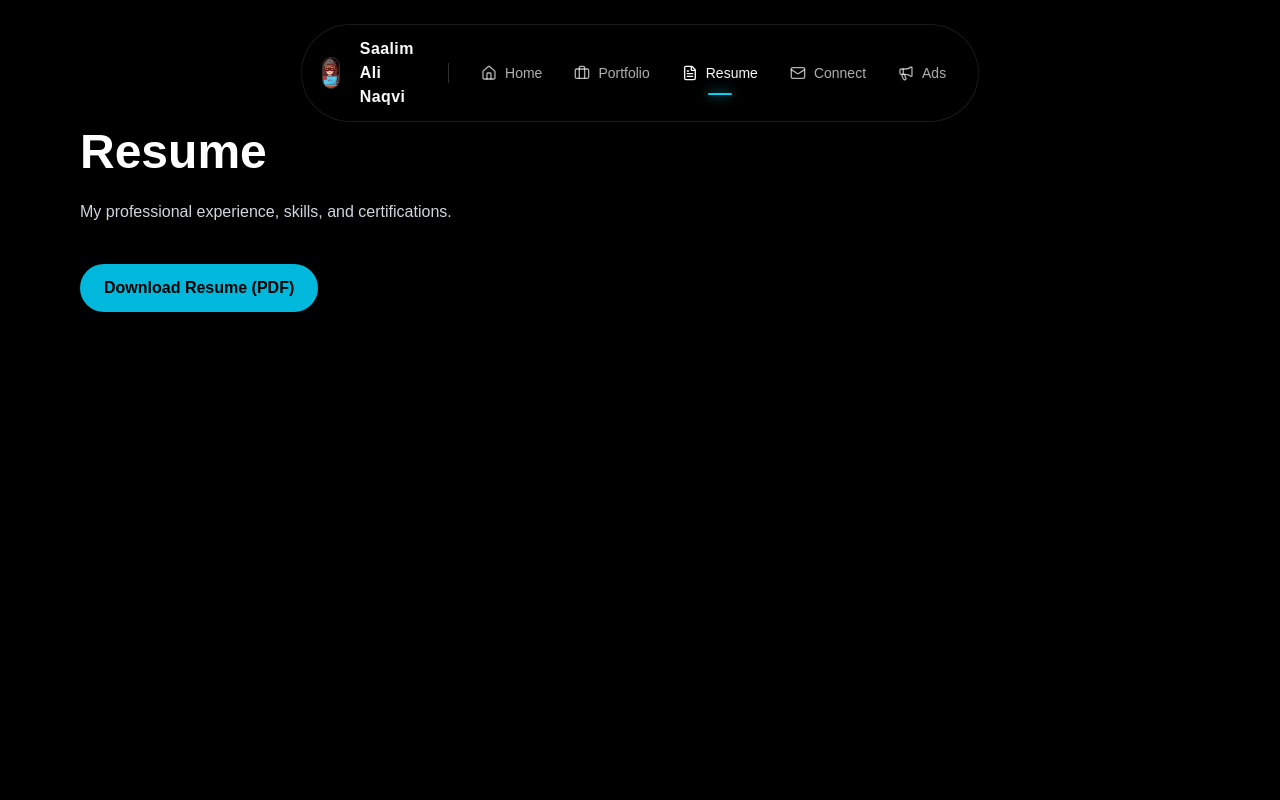
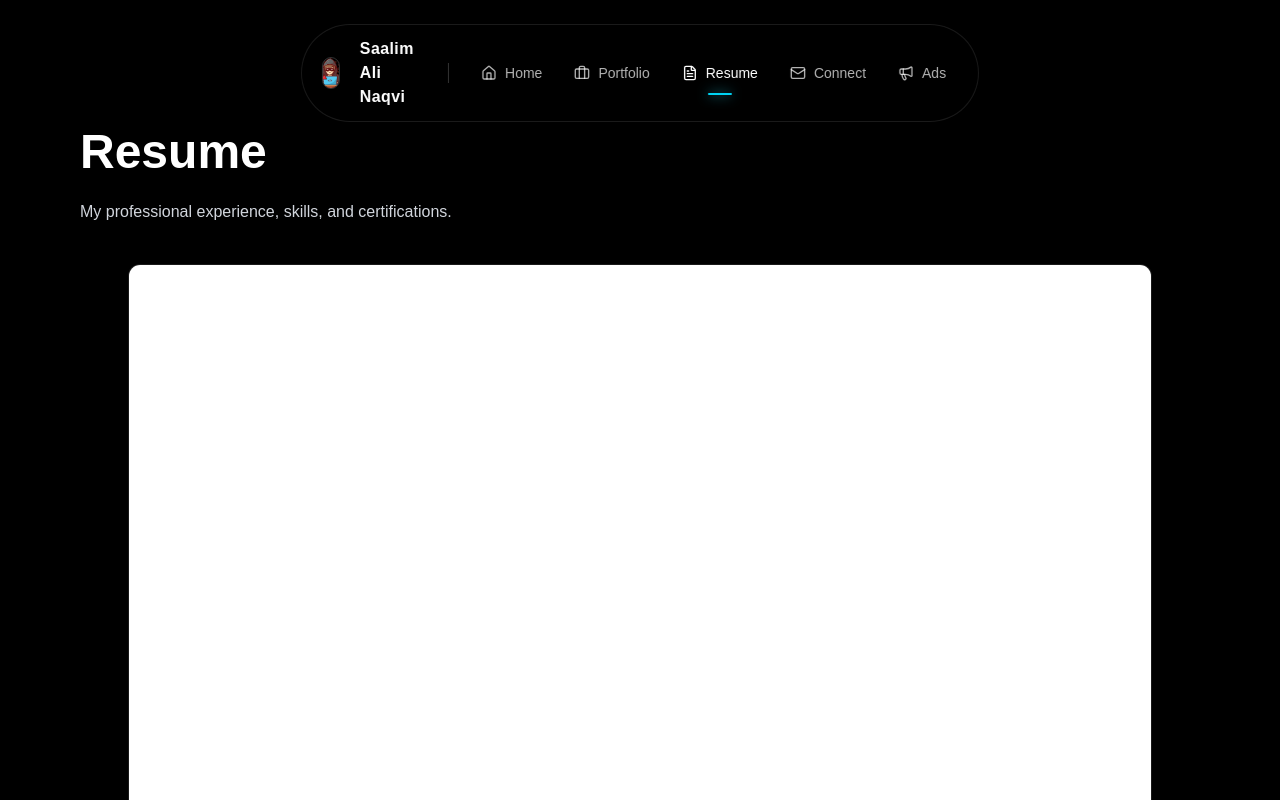
Before and after one commit to saalimalinaqvi/portfolio, a Next.js app: page /resume in a window 1280 px wide. Shown: the top 800 px of the page. Built offline with nearby package versions, Linux system fonts and the light colour scheme.

Commit message:
update resume page

```diff
--- a/src/app/resume/page.tsx
+++ b/src/app/resume/page.tsx
@@ -1,6 +1,7 @@
 export default function ResumePage() {
   return (
-    <main className="min-h-screen w-full bg-black px-8 md:px-20 pt-32 pb-20 text-white">
+    <main className="min-h-screen w-full bg-black px-6 md:px-20 pt-32 pb-20 text-white">
+      {/* Heading */}
       <h1 className="text-5xl font-bold mb-6">
         Resume
       </h1>
@@ -9,17 +10,38 @@ export default function ResumePage() {
         My professional experience, skills, and certifications.
       </p>
 
+      {/* PDF Viewer */}
+      <div className="w-full max-w-5xl mx-auto mb-10">
+        <div className="relative w-full h-[75vh] rounded-xl overflow-hidden border border-white/10 bg-black">
+          <iframe
+            src="/resume.pdf"
+            className="w-full h-full"
+            title="Resume PDF"
+          />
+        </div>
+
+        {/* Mobile fallback note */}
+        <p className="mt-4 text-center text-sm text-gray-400 md:hidden">
+          If the resume does not display correctly on your device,
+          please use the download button below.
+        </p>
+      </div>
+
+      {/* Download Button */}
+      <div className="flex justify-center">
         <a
           href="/resume.pdf"
-        target="_blank"
+          download
           className="
-          inline-block rounded-full px-6 py-3
+            inline-flex items-center gap-2
+            rounded-full px-8 py-4
             bg-cyan-500 text-black font-semibold
             hover:bg-cyan-400 transition
           "
         >
           Download Resume (PDF)
         </a>
+      </div>
     </main>
   );
 }
```
Also changed, not shown: 1 other file (tests, documents, lock files or other folders). Lines whose indentation alone changed are shown as unchanged.
